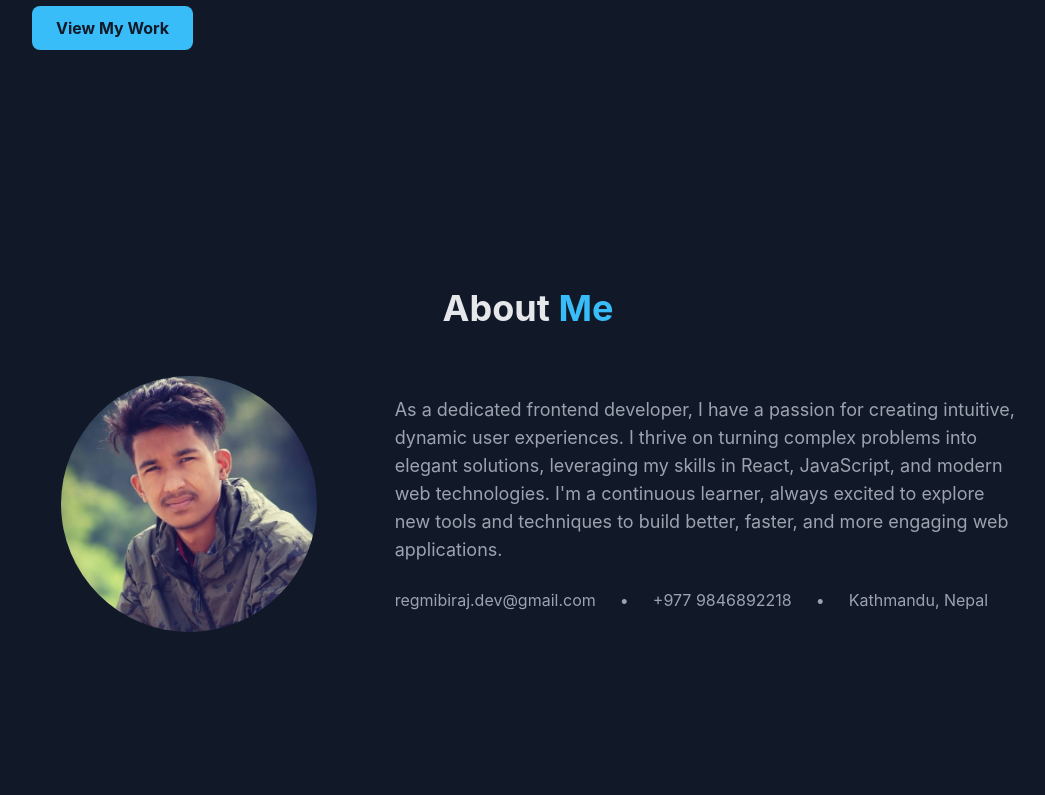
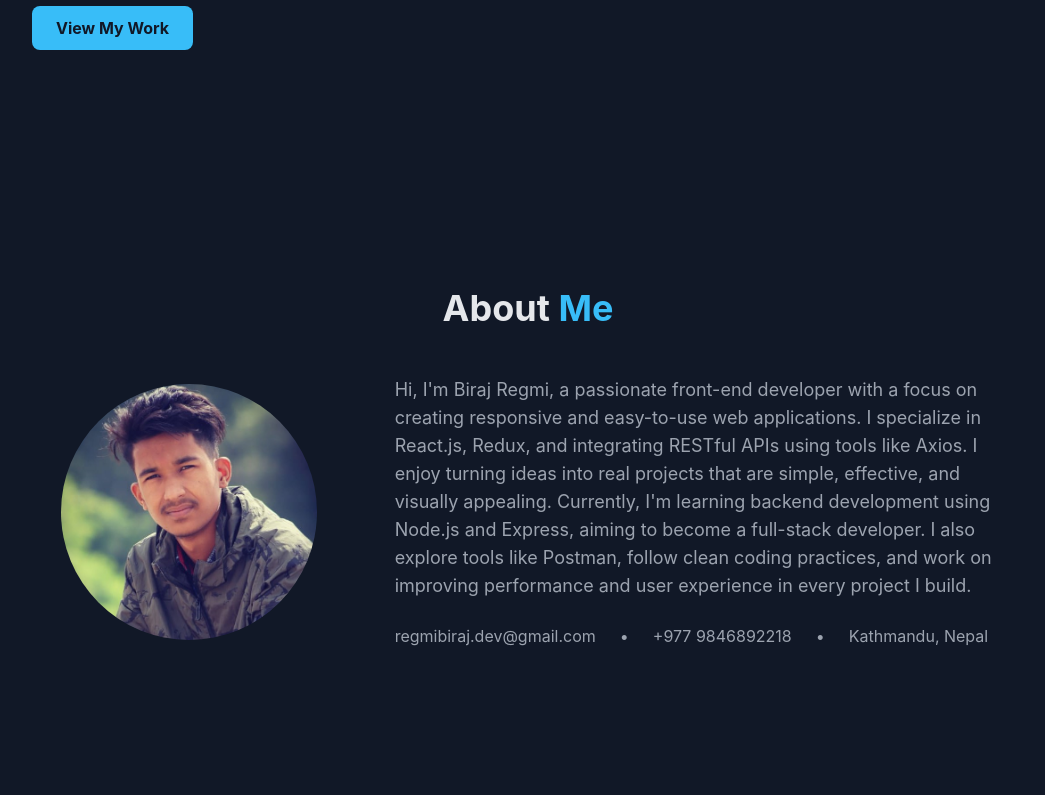
Before and after one commit to Biraj010/myPortfolio, a React (Vite) app: page / in a window 1280 px wide. Shown: the part 496-1291 px from the top of the page, without its empty margins (112-1157 px from the left). Built offline with nearby package versions, Linux system fonts and the light colour scheme.

Commit message:
update about section

```diff
--- a/src/data.js
+++ b/src/data.js
@@ -33,10 +33,12 @@ export const portfolioData = {
       "I create responsive, fast, and functional websites that help people and businesses",
     ],
     description:
-      "I design and build beautiful, responsive, and user-friendly websites and applications. Welcome to my personal corner of the internet.",
+      "I design and build beautiful, responsive, and user-friendly websites and applications.Welcome to my personal corner of the internet.",
   },
   about: {
-    paragraph: `As a dedicated frontend developer, I have a passion for creating intuitive, dynamic user experiences. I thrive on turning complex problems into elegant solutions, leveraging my skills in React, JavaScript, and modern web technologies. I'm a continuous learner, always excited to explore new tools and techniques to build better, faster, and more engaging web applications.`,
+    paragraph: `Hi, I'm Biraj Regmi, a passionate front-end developer with a focus on creating responsive and easy-to-use web applications. I specialize in React.js, Redux, and integrating RESTful APIs using tools like Axios. I enjoy turning ideas into real projects that are simple, effective, and visually appealing.
+
+Currently, I'm learning backend development using Node.js and Express, aiming to become a full-stack developer. I also explore tools like Postman, follow clean coding practices, and work on improving performance and user experience in every project I build.`,
     personalInfo: {
       email: "regmibiraj.dev@gmail.com",
       phone: "+977 9846892218",
```
